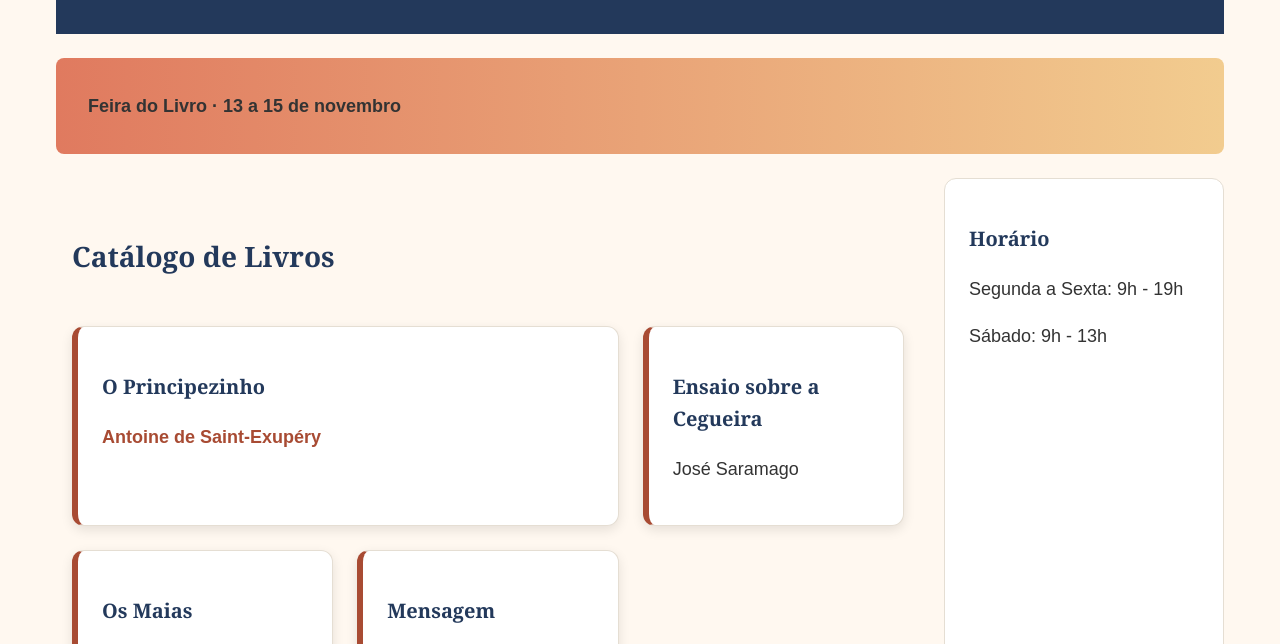
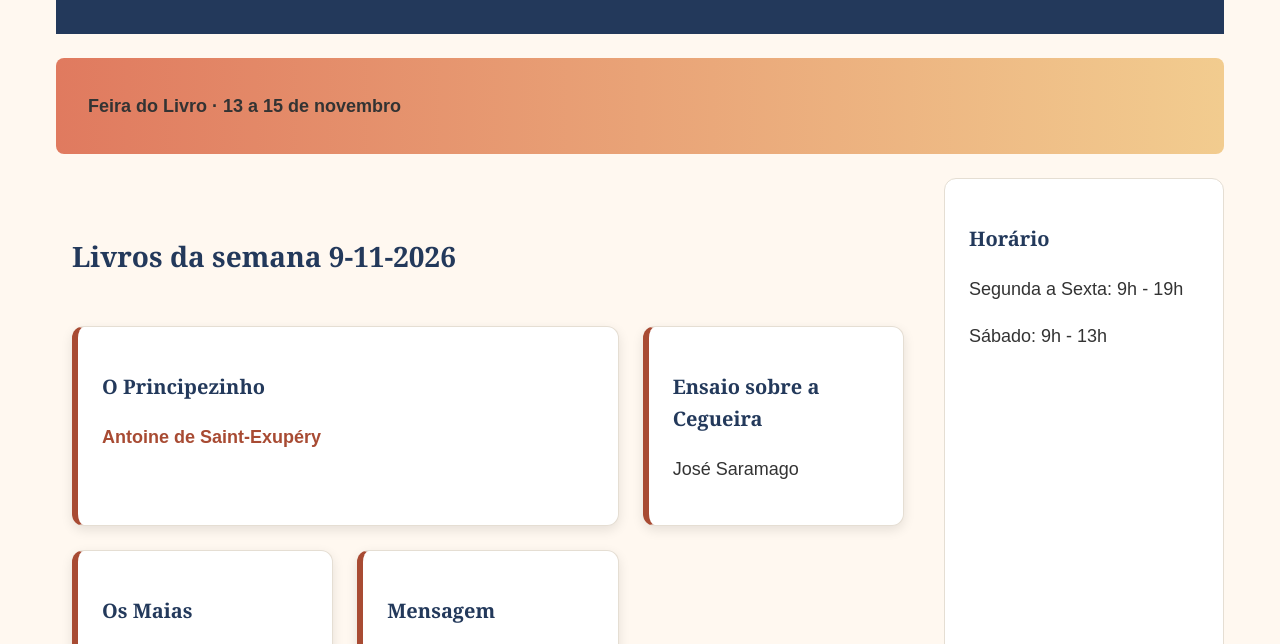
Before and after one commit to HugoFaria01/Biblioteca-do-bairro, a plain HTML site: page index.html in a window 1280 px wide. Shown: the part 148-792 px from the top of the page. Drawn offline with Linux system fonts and the light colour scheme.

Commit message:
Atualizando o site

```diff
--- a/index.html
+++ b/index.html
@@ -24,7 +24,7 @@
     </div>
 
     <main>
-        <h2>Catálogo de Livros</h2>
+        <h2>Livros da semana 9-11-2026</h2>
         <section class="catalogo">
             <article class="cartao destaque">
                 <h3>O Principezinho</h3>
```
